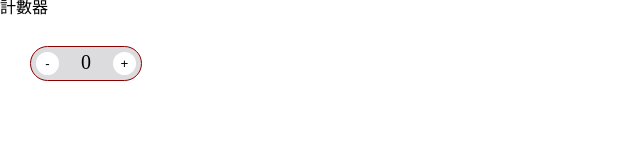
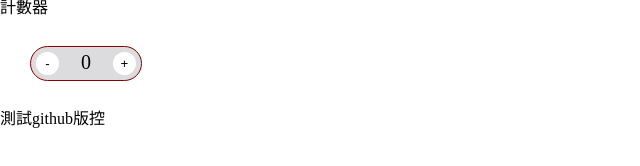
Before and after one commit to atlaskuo/Atlas-Travel, a plain HTML site: page test.html in a window 1280 px wide. Shown: the whole page, without its empty margins (0-640 px from the left). Drawn offline with Linux system fonts and the light colour scheme; files that its build step writes are made by us from their sources; files whose address does not match are found by name.

Commit message:
測試版控

```diff
--- a/test.html
+++ b/test.html
@@ -16,4 +16,6 @@
         <button onclick="increment()">+</button>
     </div>
 
+    <h2>測試github版控</h2>
+
 </body>
```
